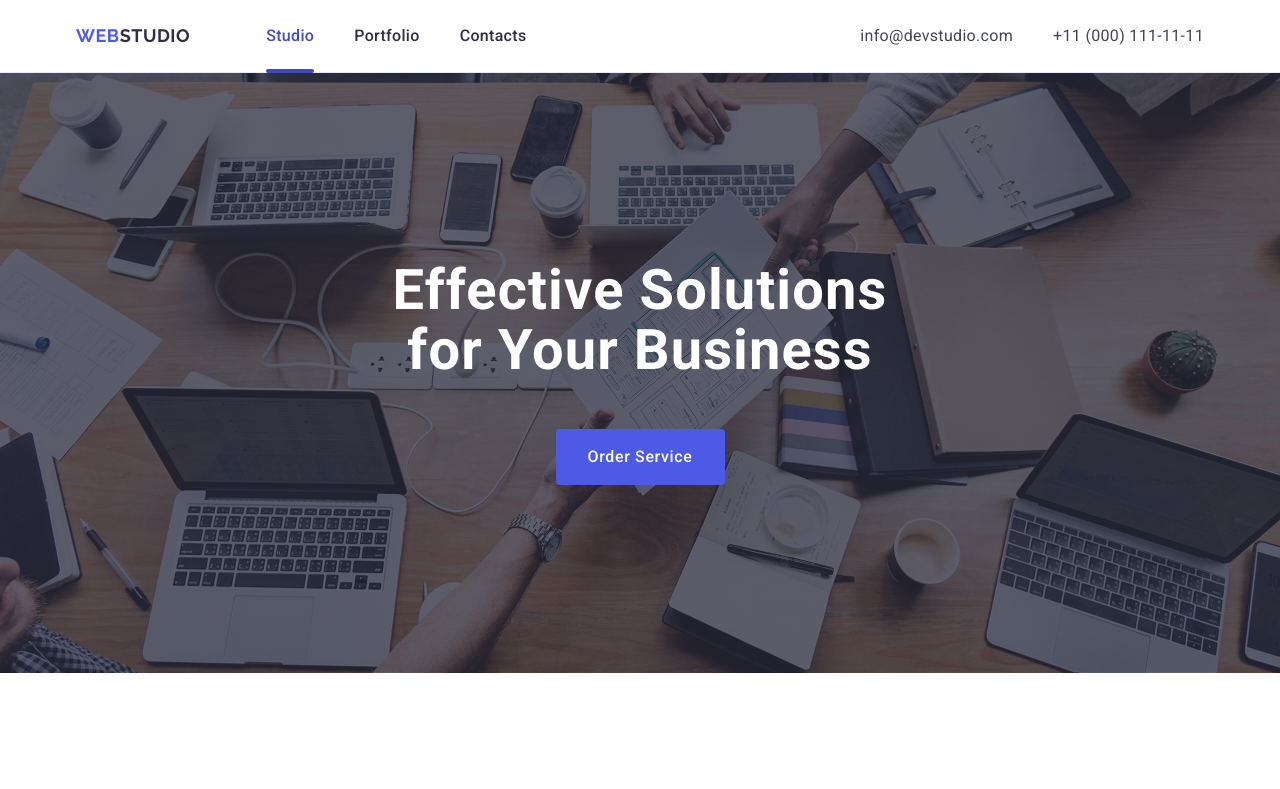
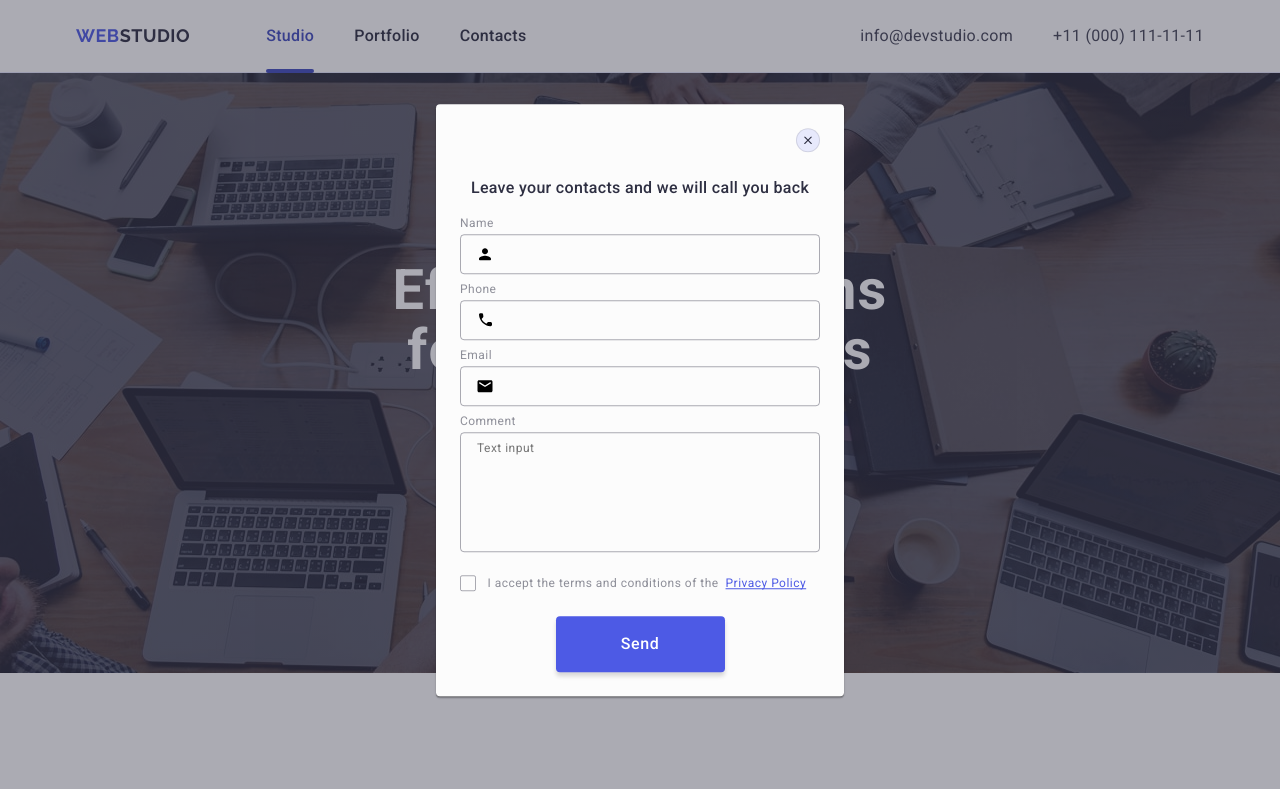
Before and after one commit to Anastasiia-Zatvornytska/goit-markup-hw-05, a plain HTML site: page index.html in a window 1280 px wide. Shown: the top 789 px of the page. Drawn offline with nearby package versions, Linux system fonts and the light colour scheme.

Commit message:
update span

```diff
--- a/css/styles.css
+++ b/css/styles.css
@@ -607,8 +607,8 @@ transition: border-color 250ms cubic-bezier(0.4, 0, 0.2, 1);
     line-height: 1.17;
     letter-spacing: 0.04em;
     color: #8e8f99;
-    display: flex;
-    align-items: center;}
+    align-items: center;
+    }
 
 .modal-checkbox {width: 16px;
 height: 16px;
--- a/index.html
+++ b/index.html
@@ -454,7 +454,7 @@
       </div>
     </footer>
 
-    <div class="backdrop">
+    <div class="backdrop is-open">
       <div class="modal">
         <button type="button" class="modal-close-btn">
           <svg class="modal-btn-close-icon" width="8" height="8">
```
